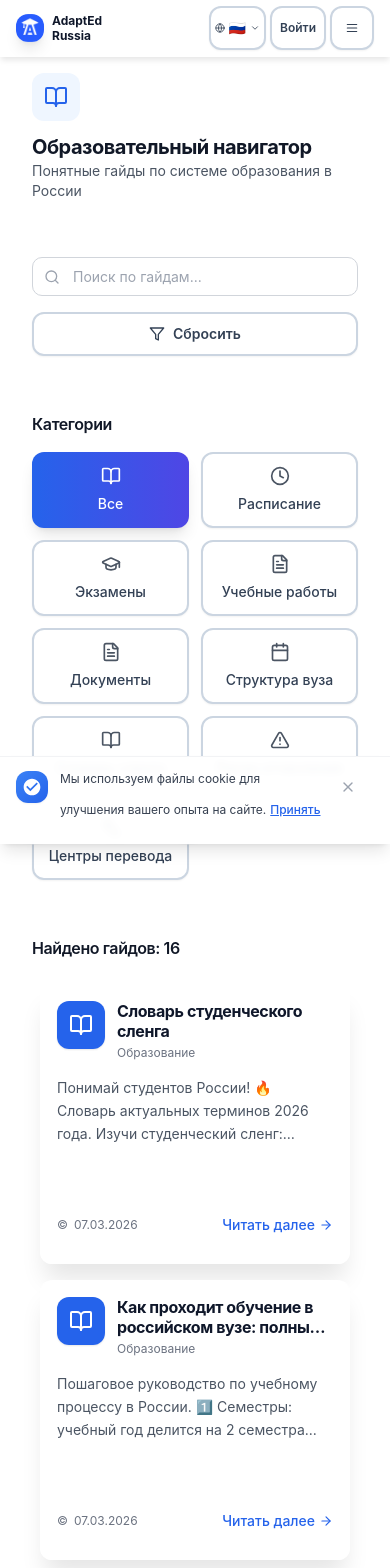
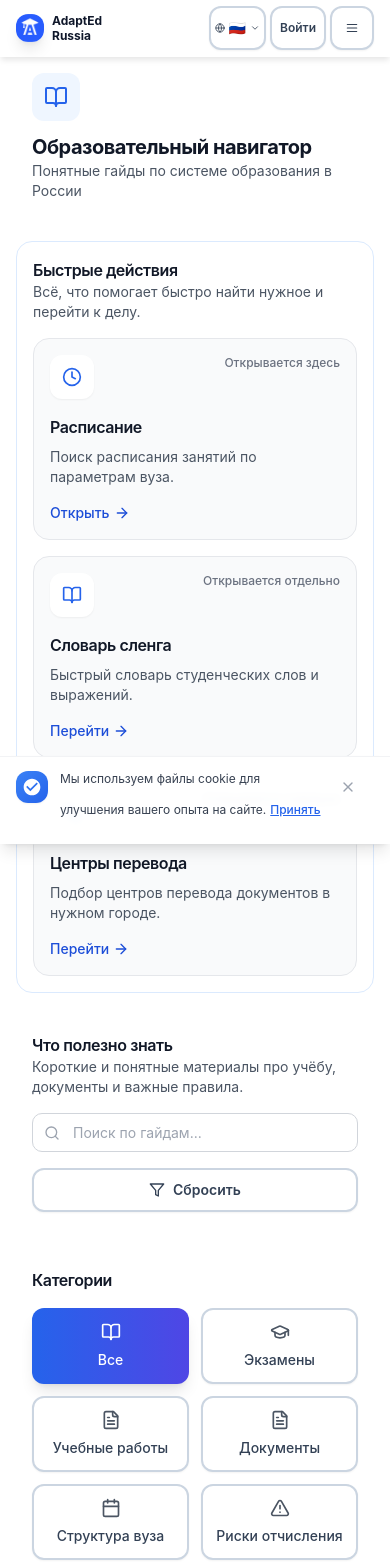
Before and after one commit to PATIENT-ROY/adaptEd-Russia, a Next.js app in the folder client/: page /education-guide in a window 390 px wide. Shown: the top 1568 px of the page. Built offline with nearby package versions, Linux system fonts and the light colour scheme.

Commit message:
refactor education guide layout and reduce overlapping guide content

```diff
--- a/client/src/app/education-guide/education-guide-content.tsx
+++ b/client/src/app/education-guide/education-guide-content.tsx
@@ -17,6 +17,7 @@ import {
   Clock,
   Languages,
   AlertTriangle,
+  ArrowRight,
 } from "lucide-react";
 import { useState, useMemo, useEffect, useCallback } from "react";
 import Link from "next/link";
@@ -50,7 +51,7 @@ const educationGuides: Guide[] = [
       "Как проходит обучение в российском вузе: полный гид для иностранных студентов",
     category: GuideCategory.EDUCATION,
     content:
-      "Пошаговое руководство по учебному процессу в России. 1️⃣ Семестры: учебный год делится на 2 семестра (сентябрь-декабрь и февраль-май). 2️⃣ Лекции и семинары: посещение обязательно, ведётся учёт. 3️⃣ Контрольные точки: в течение семестра сдаёте контрольные работы и тесты. 4️⃣ Сессия: в конце семестра сдаёте зачёты и экзамены. 5️⃣ Оценки: используется 5-балльная система (5-отлично, 4-хорошо, 3-удовлетворительно, 2-неудовлетворительно). 6️⃣ Каникулы: летние (2 месяца) и зимние (2 недели). 7️⃣ Курсовые работы: пишете научные работы по специальности. 8️⃣ Практика: проходите производственную практику. 9️⃣ Дипломная работа: в конце обучения защищаете выпускную квалификационную работу.",
+      "Обзор того, как устроена учёба в российском вузе. Учебный год обычно делится на два семестра: осенний и весенний. В течение семестра вы ходите на лекции и семинары, выполняете задания, сдаёте тесты и контрольные точки. В конце семестра проходит сессия, где бывают зачёты и экзамены. Оценки чаще всего ставят по 5-балльной системе. Во время обучения могут быть курсовые работы, практика и в конце диплом. Этот гид нужен как общая карта; подробности про сессию, экзамены, зачёты и учебные работы лучше смотреть в отдельных материалах.",
     language: Language.RU,
     tags: ["обучение", "процесс", "семестр", "для новичков", "начало"],
     difficulty: Difficulty.BEGINNER,
@@ -525,34 +526,13 @@ const educationGuides: Guide[] = [
 
 # 7. Оформление работы
 
-📋 **Требования к оформлению (уточните в вашем вузе!):**
-
-**Общие требования:**
-• Шрифт: Times New Roman, 14pt
-• Межстрочный интервал: 1,5
-• Поля: левое - 30мм, остальные - 20мм
-• Выравнивание: по ширине
-• Отступ красной строки: 1,25см
-• Нумерация страниц: снизу по центру
-
-**Оформление заголовков:**
-• Главы: заглавными буквами, жирным, по центру
-• Параграфы: строчными, жирным, слева
-• Подпараграфы: строчными, курсивом
-
-**Оформление списка литературы:**
-• По алфавиту или по порядку упоминания
-• Фамилия, инициалы автора. Название. - Город: Издательство, год. - Количество страниц.
-• Для интернет-источников: URL и дата обращения
-
-**Оформление цитат:**
-• Цитаты в кавычках
-• После цитаты в квадратных скобках номер источника: [5, с. 23]
-
-**Оформление таблиц и рисунков:**
-• Нумерация: "Таблица 1. Название" или "Рисунок 1. Название"
-• Подпись сверху для таблиц, снизу для рисунков
-• Ссылки в тексте: "как видно из таблицы 1..."
+📋 **Как не запутаться с оформлением:**
+
+• Сначала уточните требования именно вашего вуза и кафедры
+• Не откладывайте оформление на последний день
+• Сразу используйте единый шаблон документа
+• Отдельно проверьте титульный лист, нумерацию, заголовки и список литературы
+• Подробные правила по полям, шрифту, ссылкам и списку литературы смотрите в гайде **"Что такое ГОСТ и как его использовать"**
 
 # 8. Проверка и защита
 
@@ -564,10 +544,10 @@ const educationGuides: Guide[] = [
 • Попросите кого-то проверить текст
 
 **Оформление:**
-• Проверьте все поля и отступы
+• Проверьте, что документ оформлен единообразно
 • Проверьте нумерацию страниц
-• Проверьте оформление списка литературы
-• Проверьте все таблицы и рисунки
+• Проверьте список литературы и подписи к таблицам/рисункам
+• Сверьтесь с требованиями кафедры и гайдом по ГОСТ
 
 **Содержание:**
 • Логичность изложения
@@ -654,23 +634,17 @@ const educationGuides: Guide[] = [
 3. Обдумайте, почему получили незачёт
 4. Начинайте готовить план действий
 
-# 2. Как договориться о пересдаче
-
-📞 **Шаги к пересдаче:**
-
-**1. Выясните причины незачёта:**
+# 2. Что выяснить у преподавателя
+
+📞 **Главная задача: понять, что именно исправлять**
+
+**Спросите прямо:**
 • Подойдите к преподавателю ЛИЧНО
 • Спросите, за что именно получен незачёт
 • Возьмите зачётную книжку для понимания допущенных ошибок
 • Выясните, что именно нужно исправить
 
-**2. Договоритесь о пересдаче:**
-• Подойдите к преподавателю в специально отведённое время (консультации)
-• Уточните сроки, когда можно пересдать
-• Обычно пересдача даётся в течение недели после окончания сессии
-• Запишитесь на конкретное время и дату
-
-**3. Покажите, что вы готовы исправиться:**
+**Покажите, что вы готовы исправиться:**
 • Попросите список вопросов для подготовки
 • Спросите, какие материалы нужно повторить
 • Покажите заинтересованность в успешной пересдаче
@@ -694,32 +668,22 @@ const educationGuides: Guide[] = [
 • Подойдите уверенно к пересдаче
 • Будьте вежливы с преподавателем
 
-# 4. Важно: незачёт влияет на стипендию
-
-💰 **Как незачёт влияет на стипендию:**
-
-**Стипендию НЕ выплачивают, если:**
-• Есть хотя бы один незачёт по любому предмету
-• Есть оценки "удовлетворительно" (3) по всем предметам
-• Если вы на академическом отпуске
-
-**Как вернуть стипендию:**
-• Пересдайте незачёт
-• Получите оценку "зачёт" или выше
-• Стипендия начнётся со следующего месяца после пересдачи
-
-**Не затягивайте с пересдачей:**
-• Чем раньше пересдадите - тем раньше вернёте стипендию
-• Пересдача в следующем семестре - риск потерять больше денег
-• Обычно есть 3 попытки пересдачи
-
-**Если пересдача не удалась:**
-• Узнайте, когда будет вторая пересдача
-• При необходимости обратитесь в деканат
-• Расскажите о проблеме куратору
-• Если очень тяжело - поговорите с преподавателем лично
-
-❗ **ПОМНИТЕ: Чем раньше пересдадите, тем меньше потеряете стипендии!**`,
+# 4. Когда уже пора идти не только к преподавателю
+
+⚠️ **Подключайте деканат и куратора, если:**
+
+• Непонятно, когда и как будет пересдача
+• Преподаватель недоступен или не даёт чётких требований
+• Это не первый долг за сессию
+• Есть риск не допуска к следующим экзаменам
+• Из-за проблем со здоровьем или личной ситуации вы не успеваете подготовиться
+
+💡 **Важно:**
+• Один незачёт - ещё не катастрофа
+• Ваша задача сейчас - закрыть конкретный предмет
+• Если долгов становится несколько, переходите к гайду про академическую неуспеваемость
+
+❗ **ПОМНИТЕ: Незачёт лучше закрывать сразу, пока требования преподавателя и материал ещё свежие.**`,
     language: Language.RU,
     tags: ["незачёт", "пересдача", "проблемы", "сессия"],
     difficulty: Difficulty.INTERMEDIATE,
@@ -1276,28 +1240,32 @@ const educationGuides: Guide[] = [
 
 **Если уже есть проблемы:**
 
-**1. Как оформить пересдачу:**
-• Обратитесь в деканат в течение 3 дней после получения оценки
-• Напишите заявление на пересдачу
-• Уточните даты пересдач (обычно в течение 2 недель после сессии)
-• Подготовьтесь к пересдаче: повторите материал, посетите консультации
-
-**2. Когда можно взять академ:**
-• При серьёзных проблемах со здоровьем
-• При семейных обстоятельствах
-• При необходимости восстановить академическую успеваемость
-• Подайте заявление в деканат с документами-обоснованиями
-• Срок академа: до 2 лет (обычно 1 семестр или 1 год)
+**1. Оцените масштаб проблемы:**
+• Один долг - это ещё локальная проблема
+• Несколько долгов по разным предметам - уже системный риск
+• Если есть уведомление от деканата, действовать нужно сразу
+
+**2. Соберите полную картину:**
+• Выпишите все долги и несданные дисциплины
+• Отдельно отметьте сроки пересдач по каждому предмету
+• Поймите, что можно закрыть быстро, а где нужна помощь
 
 **3. Куда идти:**
 • **Деканат** — для оформления пересдач, академа, получения справок
 • **Кафедра** — для консультаций с преподавателями, уточнения требований
 • **Учебный отдел** — для вопросов по расписанию пересдач
 
-**4. Срочные действия:**
+**4. Когда думать об академе:**
+• Если проблемы со здоровьем не дают учиться в обычном режиме
+• Если семейные обстоятельства мешают закрыть долги
+• Если вы понимаете, что не успеваете восстановиться в этот семестр
+• Процедуру и условия смотрите в отдельном гайде про академический отпуск
+
+**5. Срочные действия:**
 • Немедленно свяжитесь с деканатом, если получили уведомление
-• Составьте план исправления ситуации
+• Составьте реалистичный план закрытия долгов
 • Соберите все необходимые документы
+• Не пытайтесь решить всё в последний день
 • Не пропускайте назначенные встречи
 
 ❗ **ВАЖНО: У вас есть 30 дней на исправление ситуации после получения уведомления!**`,
@@ -1623,43 +1591,43 @@ type Category = {
   id: string;
   name: string;
   icon: React.ComponentType<{ className?: string }>;
-  isLink?: boolean;
-  href?: string;
 };
 
 const categoriesConfig: Omit<Category, "name">[] = [
   { id: "all", icon: BookOpen },
-  { id: "schedule", icon: Clock },
   { id: "exams", icon: GraduationCap },
   { id: "papers", icon: FileText },
   { id: "documents", icon: FileText },
   { id: "structure", icon: Calendar },
-  { id: "dictionary", icon: BookOpen },
   { id: "expulsion-risks", icon: AlertTriangle },
-  {
-    id: "translation-centers",
-    icon: Languages,
-    isLink: true,
-    href: "/education/translation-centers",
-  },
 ];
+
+type ToolCard = {
+  id: "schedule" | "dictionary" | "translation-centers";
+  name: string;
+  description: string;
+  icon: React.ComponentType<{ className?: string }>;
+  href?: string;
+};
+
+const articleGuides = educationGuides.filter(
+  (guide) => guide.id !== "slang-dictionary"
+);
 
 const ENABLED_CATEGORY_IDS = new Set([
   "all",
-  "schedule",
   "exams",
   "papers",
   "documents",
   "structure",
-  "dictionary",
   "expulsion-risks",
-  "translation-centers",
 ]);
 
 export function EducationGuideContent() {
   const { t } = useTranslation();
   const [searchQuery, setSearchQuery] = useState("");
   const [selectedCategory, setSelectedCategory] = useState("all");
+  const [selectedTool, setSelectedTool] = useState<"schedule" | null>(null);
   const [showSchedule, setShowSchedule] = useState(false);
   const [isLoading, setIsLoading] = useState(false);
   const [isInitialLoading, setIsInitialLoading] = useState(true);
@@ -1667,7 +1635,7 @@ export function EducationGuideContent() {
   const {
     isRead,
     markAsRead,
-  } = useGuideProgress("education", educationGuides.length);
+  } = useGuideProgress("education", articleGuides.length);
 
   const handleMarkRead = useCallback((guideId: string) => {
     markAsRead(guideId);
@@ -1680,6 +1648,28 @@ export function EducationGuideContent() {
       ...category,
       name: t(`educationGuide.categories.${category.id}`),
     }));
+  const toolCards: ToolCard[] = [
+    {
+      id: "schedule",
+      name: t("educationGuide.categories.schedule"),
+      description: "Поиск расписания занятий по параметрам вуза.",
+      icon: Clock,
+    },
+    {
+      id: "dictionary",
+      name: t("educationGuide.categories.dictionary"),
+      description: "Быстрый словарь студенческих слов и выражений.",
+      icon: BookOpen,
+      href: "/student-slang",
+    },
+    {
+      id: "translation-centers",
+      name: t("educationGuide.categories.translation-centers"),
+      description: "Подбор центров перевода документов в нужном городе.",
+      icon: Languages,
+      href: "/education/translation-centers",
+    },
+  ];
   const safeSelectedCategory = ENABLED_CATEGORY_IDS.has(selectedCategory)
     ? selectedCategory
     : "all";
@@ -1717,7 +1707,7 @@ export function EducationGuideContent() {
 
   // Фильтрация гайдов
   const filteredGuides = useMemo(() => {
-    let filtered = educationGuides;
+    let filtered = articleGuides;
 
     // Фильтр по поиску
     if (searchQuery.trim()) {
@@ -1735,10 +1725,6 @@ export function EducationGuideContent() {
     if (safeSelectedCategory !== "all") {
       filtered = filtered.filter((guide) => {
         switch (safeSelectedCategory) {
-          case "schedule":
-            return guide.tags.some((tag) =>
-              ["расписание", "пары", "занятия", "время"].includes(tag)
-            );
           case "exams":
             return guide.tags.some((tag) =>
               ["сессия", "экзамены", "незачёт", "пересдача"].includes(tag)
@@ -1766,10 +1752,6 @@ export function EducationGuideContent() {
             return guide.tags.some((tag) =>
               ["структура", "кафедра", "деканат", "ГОСТ"].includes(tag)
             );
-          case "dictionary":
-            return guide.tags.some((tag) =>
-              ["сленг", "словарь", "термины", "выражения"].includes(tag)
-            );
           case "expulsion-risks":
             return guide.tags.some((tag) =>
               [
@@ -1868,7 +1850,137 @@ export function EducationGuideContent() {
         </div>
 
         {/* Search and Filters */}
+        <div className="bg-white rounded-2xl sm:rounded-3xl p-4 sm:p-6 border border-blue-100">
+          <div className="flex flex-col gap-2 sm:flex-row sm:items-end sm:justify-between mb-4">
+            <div>
+              <h2 className="text-base sm:text-lg font-semibold text-gray-900">
+                Быстрые действия
+              </h2>
+              <p className="text-sm text-gray-600">
+                Всё, что помогает быстро найти нужное и перейти к делу.
+              </p>
+            </div>
+            {selectedTool === "schedule" && (
+              <Button
+                variant="outline"
+                size="sm"
+                onClick={() => {
+                  setSelectedTool(null);
+                  setShowSchedule(false);
+                }}
+              >
+                Скрыть
+              </Button>
+            )}
+          </div>
+          <div className="grid grid-cols-1 md:grid-cols-3 gap-4">
+            {toolCards.map((tool) => {
+              const Icon = tool.icon;
+              const isScheduleTool = tool.id === "schedule";
+              const isActive = selectedTool === tool.id;
+
+              const cardContent = (
+                <div
+                  className={`h-full rounded-2xl border p-4 transition-all duration-300 ${
+                    isActive
+                      ? "border-blue-300 bg-blue-50 shadow-sm"
+                      : "border-gray-200 bg-gray-50 hover:bg-white hover:shadow-sm"
+                  }`}
+                >
+                  <div className="flex items-start justify-between gap-3 mb-4">
+                    <div className="rounded-xl bg-white p-3 shadow-sm">
+                      <Icon className="h-5 w-5 text-blue-600" />
+                    </div>
+                    <span className="text-xs font-medium text-gray-500">
+                      {isScheduleTool ? "Открывается здесь" : "Открывается отдельно"}
+                    </span>
+                  </div>
+                  <div className="space-y-2">
+                    <h3 className="text-base font-semibold text-gray-900">
+                      {tool.name}
+                    </h3>
+                    <p className="text-sm text-gray-600 min-h-[40px]">
+                      {tool.description}
+                    </p>
+                  </div>
+                  <div className="mt-4 flex items-center text-sm font-medium text-blue-700">
+                    <span>{isScheduleTool ? "Открыть" : "Перейти"}</span>
+                    <ArrowRight className="ml-1 h-4 w-4" />
+                  </div>
+                </div>
+              );
+
+              if (tool.href) {
+                return (
+                  <Link key={tool.id} href={tool.href} className="block h-full">
+                    {cardContent}
+                  </Link>
+                );
+              }
+
+              return (
+                <button
+                  key={tool.id}
+                  type="button"
+                  className="text-left h-full"
+                  onClick={() => {
+                    setSelectedTool(isActive ? null : "schedule");
+                    setShowSchedule(false);
+                  }}
+                >
+                  {cardContent}
+                </button>
+              );
+            })}
+          </div>
+
+          {selectedTool === "schedule" && (
+            <div className="mt-6 space-y-6">
+              <ScheduleFilter onShowSchedule={handleShowSchedule} />
+              {isLoading && (
+                <div className="bg-white rounded-2xl sm:rounded-3xl p-6">
+                  <div className="text-center py-12">
+                    <div className="animate-spin mb-4">
+                      <Clock className="h-12 w-12 text-blue-600 mx-auto" />
+                    </div>
+                    <h3 className="text-lg font-medium text-gray-900 mb-2">
+                      {t("educationGuide.schedule.searching")}
+                    </h3>
+                    <p className="text-gray-600">
+                      {t("educationGuide.schedule.pleaseWait")}
+                    </p>
+                  </div>
+                </div>
+              )}
+              {showSchedule && (
+                <div className="bg-white rounded-2xl sm:rounded-3xl p-6 shadow-sm">
+                  <div className="text-center py-12">
+                    <div className="mb-4">
+                      <Clock className="h-12 w-12 text-gray-400 mx-auto" />
+                    </div>
+                    <h3 className="text-lg font-medium text-gray-900 mb-2">
+                      {t("educationGuide.schedule.notFound")}
+                    </h3>
+                    <p className="text-gray-600">
+                      {t("educationGuide.schedule.notFoundDescription")}
+                    </p>
+                  </div>
+                </div>
+              )}
+            </div>
+          )}
+        </div>
+
+        {/* Search and Filters */}
         <div className="bg-white rounded-2xl sm:rounded-3xl p-4 sm:p-6 transition-all duration-300">
+          <div className="mb-4">
+            <h2 className="text-base sm:text-lg font-semibold text-gray-900">
+              Что полезно знать
+            </h2>
+            <p className="text-sm text-gray-600">
+              Короткие и понятные материалы про учёбу, документы и важные правила.
+            </p>
+          </div>
           <div className="flex flex-col sm:flex-row gap-4">
             <div className="flex-1 relative">
               <Search className="absolute left-3 top-1/2 transform -translate-y-1/2 h-4 w-4 text-gray-400 transition-colors duration-300" />
@@ -1903,22 +2015,6 @@ export function EducationGuideContent() {
             {categories.map((category) => {
               const Icon = category.icon;
               const isActive = safeSelectedCategory === category.id;
-              const isLink = category.isLink;
-              const href = category.href;
-
-              if (isLink && href) {
-                return (
-                  <Link key={category.id} href={href}>
-                    <Button
-                      variant="outline"
-                      className="flex flex-col items-center space-y-2 h-auto p-3 sm:p-4 text-sm sm:text-base transition-all duration-300 ease-out hover:bg-gray-50 hover:shadow-md w-full"
-                    >
-                      <Icon className="h-5 w-5 sm:h-6 sm:w-6 transition-all duration-300 text-gray-600" />
-                      <span className="font-medium">{category.name}</span>
-                    </Button>
-                  </Link>
-                );
-              }
 
               return (
                 <Button
@@ -1943,42 +2039,6 @@ export function EducationGuideContent() {
           </div>
         </div>
 
-        {/* Content based on selected category */}
-        {safeSelectedCategory === "schedule" ? (
-          <div className="space-y-6">
-            <ScheduleFilter onShowSchedule={handleShowSchedule} />
-            {isLoading && (
-              <div className="bg-white rounded-2xl sm:rounded-3xl p-6">
-                <div className="text-center py-12">
-                  <div className="animate-spin mb-4">
-                    <Clock className="h-12 w-12 text-blue-600 mx-auto" />
-                  </div>
-                  <h3 className="text-lg font-medium text-gray-900 mb-2">
-                    {t("educationGuide.schedule.searching")}
-                  </h3>
-                  <p className="text-gray-600">
-                    {t("educationGuide.schedule.pleaseWait")}
-                  </p>
-                </div>
-              </div>
-            )}
-            {showSchedule && (
-              <div className="bg-white rounded-2xl sm:rounded-3xl p-6 shadow-sm">
-                <div className="text-center py-12">
-                  <div className="mb-4">
-                    <Clock className="h-12 w-12 text-gray-400 mx-auto" />
-                  </div>
-                  <h3 className="text-lg font-medium text-gray-900 mb-2">
-                    {t("educationGuide.schedule.notFound")}
-                  </h3>
-                  <p className="text-gray-600">
-                    {t("educationGuide.schedule.notFoundDescription")}
-                  </p>
-                </div>
-              </div>
-            )}
-          </div>
-        ) : (
         <div className="bg-white rounded-2xl sm:rounded-3xl p-4 sm:p-6">
           <div className="flex items-center justify-between mb-4 sm:mb-5">
             <h2 className="text-base sm:text-lg font-semibold text-gray-900 transition-all duration-300">
@@ -2044,7 +2104,6 @@ export function EducationGuideContent() {
             </div>
           )}
         </div>
-        )}
       </div>
     </Layout>
   );
--- a/client/src/components/ui/guide-card.tsx
+++ b/client/src/components/ui/guide-card.tsx
@@ -114,7 +114,7 @@ export function GuideCard({ guide, onClick, className, isRead, onRead }: GuideCa
               onClick={handleReadMore}
               className="h-auto p-0 text-blue-600 hover:text-blue-700 text-sm font-medium group transition-all duration-300"
             >
-              {isRead ? "Перечитать" : "Читать далее"}
+              Открыть
               <ArrowRight className="ml-1 h-3.5 w-3.5 group-hover:translate-x-1 transition-transform duration-300" />
             </Button>
           </>
```
Also changed, not shown: client/src/components/ui/guide-detail-modal.tsx (+38 -37 lines), 1 other file (tests, documents, lock files or other folders). Lines whose indentation alone changed are shown as unchanged.
